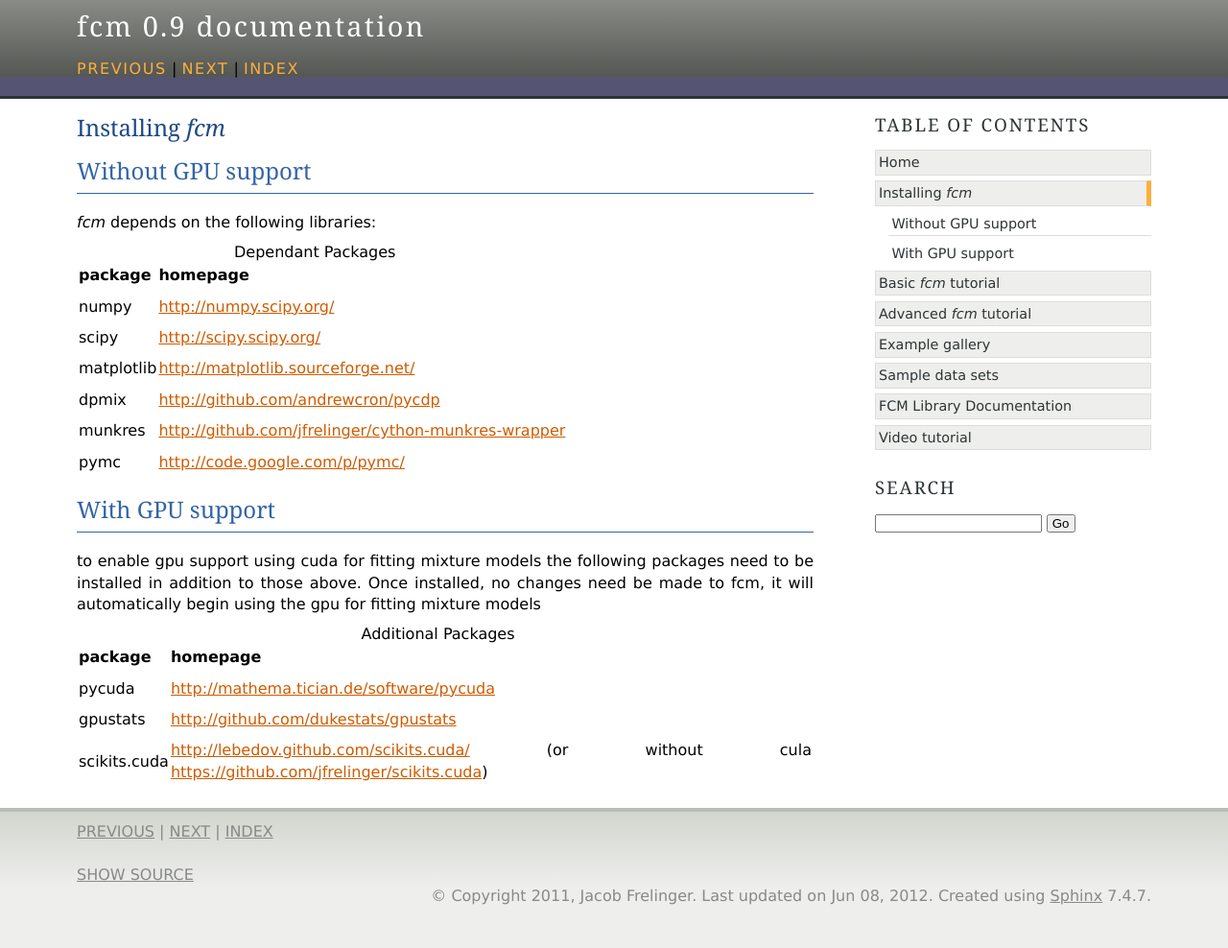
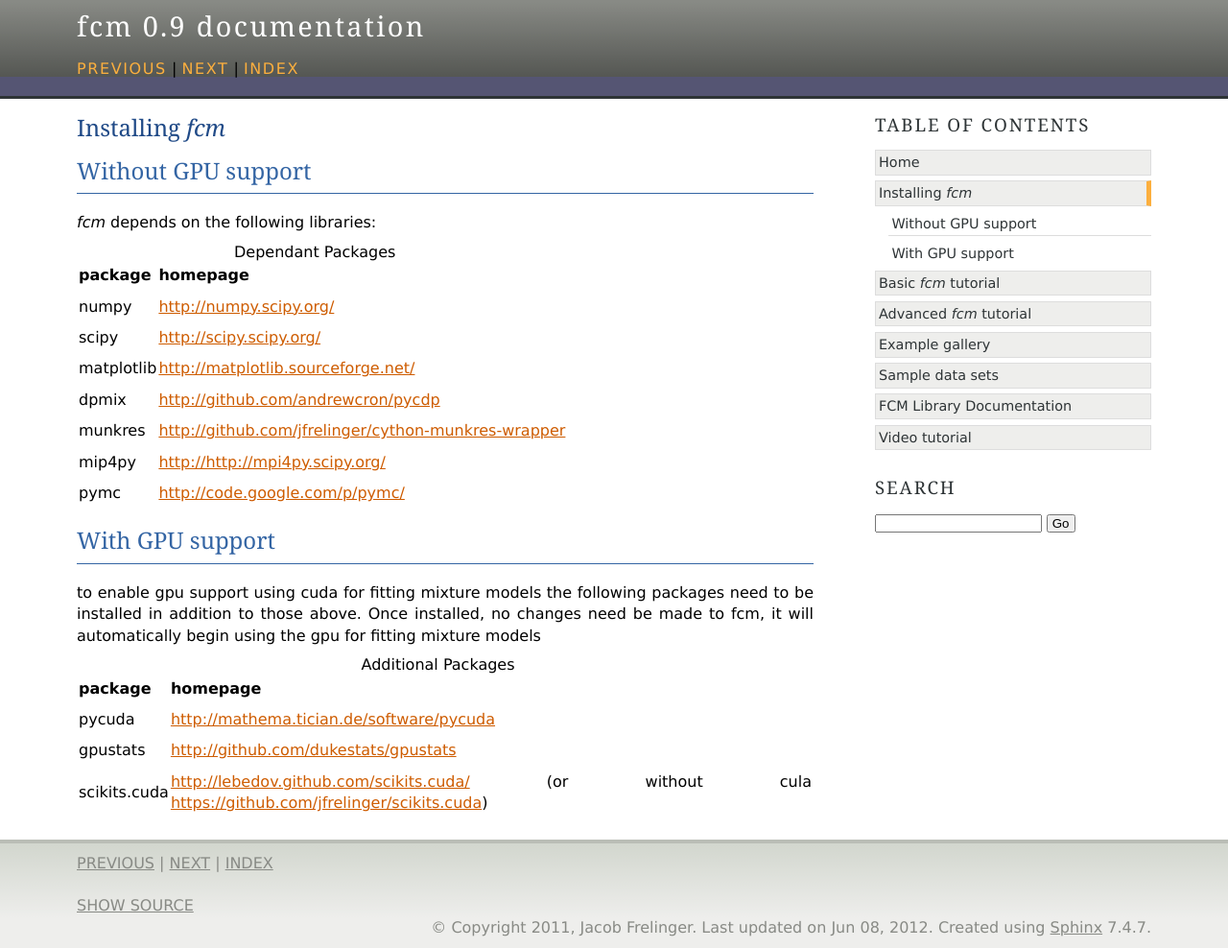
Before and after one commit to nguyen1j/py-fcm, a Sphinx documentation site: the page built from docs/source/install.rst, in a window 1280 px wide. Shown: the whole page at 96% size. Built offline with Sphinx 7.4.7, drawn with Linux system fonts in a browser that asks for light colours; formulas are drawn with MathJax 3; before the commit the page ends 956 px from its top, so only the background shows below that.

Commit message:
add mpi4py install requirements.

```diff
--- a/docs/source/install.rst
+++ b/docs/source/install.rst
@@ -1,10 +1,10 @@
 .. py:currentmodule:: fcm
 
 Installing *fcm*
-================
+################
 
 Without GPU support
--------------------
+*******************
 *fcm* depends on the following libraries:
 
 .. table:: Dependant Packages
@@ -17,11 +17,12 @@ Without GPU support
     matplotlib  http://matplotlib.sourceforge.net/
     dpmix       http://github.com/andrewcron/pycdp
     munkres     http://github.com/jfrelinger/cython-munkres-wrapper
+    mip4py      http://http://mpi4py.scipy.org/
     pymc        http://code.google.com/p/pymc/
     ==========  ===================================================
 
 With GPU support
-----------------
+****************
 to enable gpu support using cuda for fitting mixture models the following packages
 need to be installed in addition to those above.  Once installed, no changes need
 be made to fcm, it will automatically begin using the gpu for fitting mixture models
```
